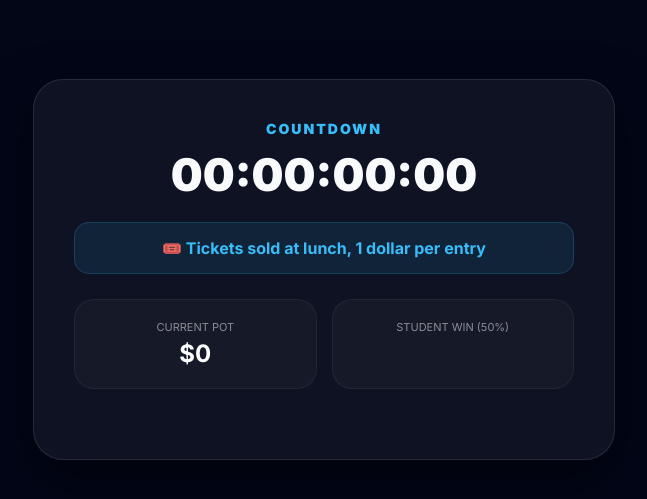
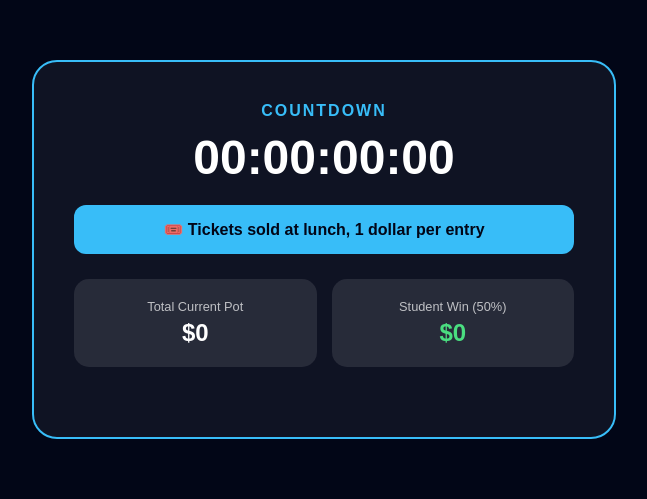
Before and after one commit to robertzam711/testing, a plain HTML site: page index.html in a window 1280 px wide. Shown: the part 151-650 px from the top of the page, without its empty margins (316-963 px from the left). Drawn offline with Linux system fonts and the light colour scheme.

Commit message:
Update HTML structure and styling for raffle page

```diff
--- a/index.html
+++ b/index.html
@@ -1,104 +1,102 @@
 <!DOCTYPE html>
-<html>
+<html lang="en">
 <head>
     <meta charset="UTF-8">
     <meta name="viewport" content="width=device-width, initial-scale=1.0">
-    <title>Humble Design Raffle</title>
-    <link href="https://fonts.googleapis.com/css2?family=Inter:wght@400;700;900&display=swap" rel="stylesheet">
+    <title>Humble Design | 50/50 Raffle</title>
     <style>
         body {
             margin: 0;
-            padding: 20px;
             background: #020617;
             color: white;
-            font-family: 'Inter', sans-serif;
+            font-family: sans-serif;
             display: flex;
             justify-content: center;
             align-items: center;
             min-height: 100vh;
         }
-        .card {
+        .container {
             background: rgba(255, 255, 255, 0.05);
-            border: 1px solid rgba(255, 255, 255, 0.1);
+            border: 2px solid #38bdf8;
             padding: 40px;
-            border-radius: 30px;
+            border-radius: 25px;
             text-align: center;
             max-width: 500px;
-            width: 100%;
-            box-shadow: 0 20px 50px rgba(0,0,0,0.5);
+            width: 90%;
         }
-        .status {
+        .status-header {
             color: #38bdf8;
-            font-weight: 900;
+            text-transform: uppercase;
+            font-weight: bold;
             letter-spacing: 2px;
-            text-transform: uppercase;
-            font-size: 14px;
             margin-bottom: 10px;
         }
         #timer {
-            font-size: 45px;
-            font-weight: 900;
+            font-size: 3rem;
+            font-weight: 800;
             margin-bottom: 20px;
-            color: #f8fafc;
+            display: block;
         }
-        .note {
-            background: rgba(56, 189, 248, 0.1);
-            color: #38bdf8;
+        .lunch-box {
+            background: #38bdf8;
+            color: #020617;
             padding: 15px;
-            border-radius: 15px;
-            font-weight: 700;
+            border-radius: 12px;
+            font-weight: bold;
             margin-bottom: 25px;
-            border: 1px solid rgba(56, 189, 248, 0.2);
         }
-        .stats {
+        .money-grid {
             display: grid;
             grid-template-columns: 1fr 1fr;
             gap: 15px;
             margin-bottom: 30px;
         }
-        .stat-box {
-            background: rgba(255,255,255,0.03);
+        .money-card {
+            background: rgba(255, 255, 255, 0.1);
             padding: 20px;
-            border-radius: 20px;
-            border: 1px solid rgba(255,255,255,0.05);
+            border-radius: 15px;
         }
-        .label { font-size: 11px; opacity: 0.5; text-transform: uppercase; margin-bottom: 5px; }
-        .value { font-size: 24px; font-weight: 700; }
+        .label { font-size: 0.8rem; opacity: 0.7; margin-bottom: 5px; }
+        .amount { font-size: 1.5rem; font-weight: bold; }
         .green { color: #4ade80; }
 
-        .buttons {
+        .links {
             display: flex;
+            flex-direction: column;
             gap: 10px;
         }
         .btn {
-            flex: 1;
             padding: 15px;
-            border-radius: 15px;
+            border-radius: 12px;
             text-decoration: none;
-            font-weight: 800;
-            font-size: 13px;
-            transition: 0.3s;
+            font-weight: bold;
+            transition: 0.2s;
         }
-        .btn-info { background: rgba(255,255,255,0.1); color: white; }
-        .btn-mail { background: white; color: black; }
-        .btn:hover { transform: translateY(-3px); opacity: 0.9; }
+        .btn-doc { background: #ffffff; color: #000000; }
+        .btn-email { background: #38bdf8; color: #ffffff; }
+        .btn:hover { opacity: 0.8; transform: scale(1.02); }
     </style>
 </head>
 <body>
 
-    <div class="card">
-        <div class="status" id="status-text">Countdown</div>
+    <div class="container">
+        <div class="status-header" id="status-label">Countdown</div>
         <div id="timer">00:00:00:00</div>
 
-        <div class="note">
+        <div class="lunch-box">
             🎟️ Tickets sold at lunch, 1 dollar per entry
         </div>
 
-        <div class="stats">
-            <div class="stat-box">
-                <div class="label">Current Pot</div>
-                <div class="value" id="pot-display">$0</div>
+        <div class="money-grid">
+            <div class="money-card">
+                <div class="label">Total Current Pot</div>
+                <div class="amount" id="total-pot">$0</div>
             </div>
-            <div class="stat-box">
+            <div class="money-card">
                 <div class="label">Student Win (50%)</div>
-                <div class="
+                <div class="amount green" id="win-share">$0</div>
+            </div>
+        </div>
+
+        <div class="links">
+            <a href="
```
